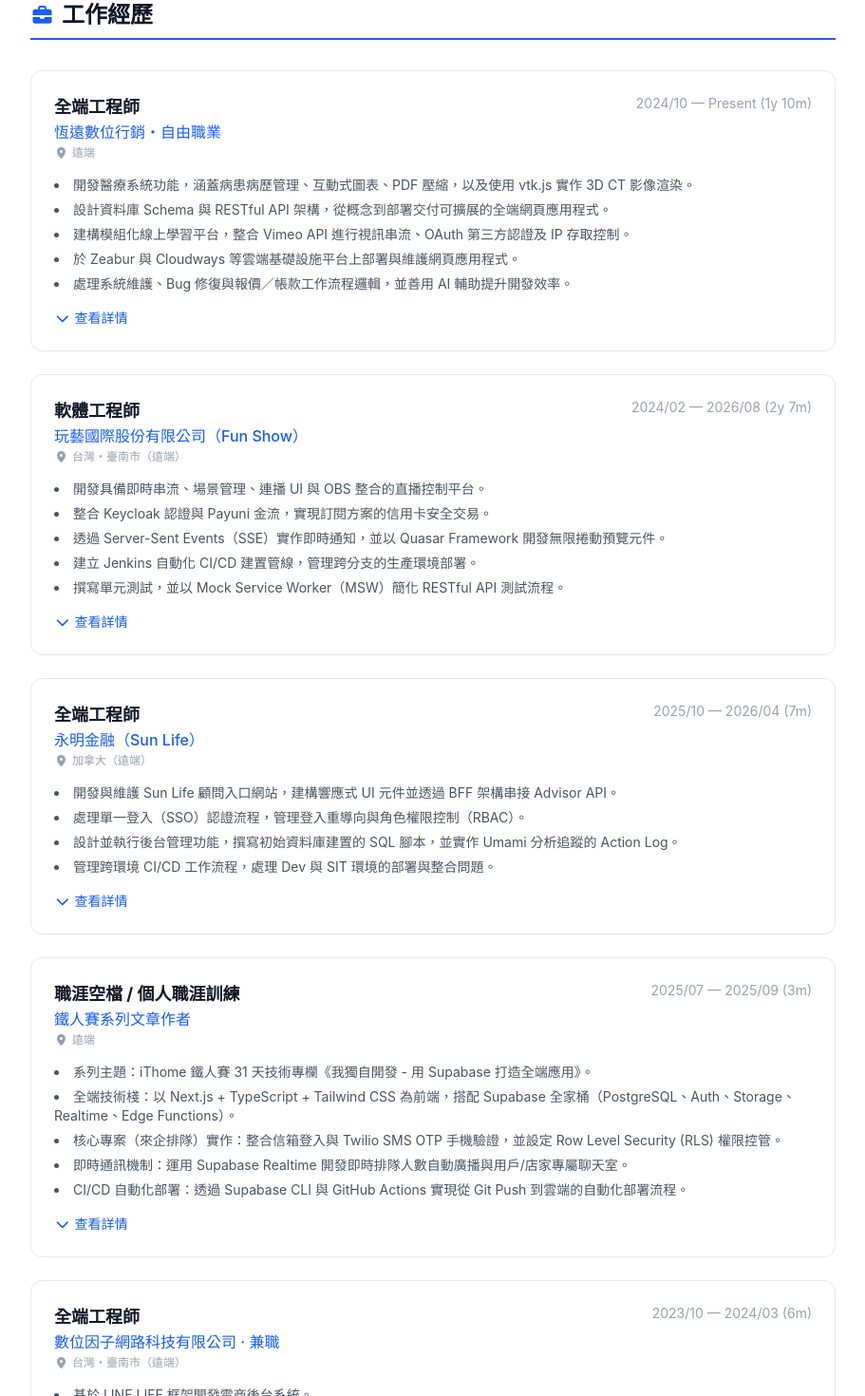
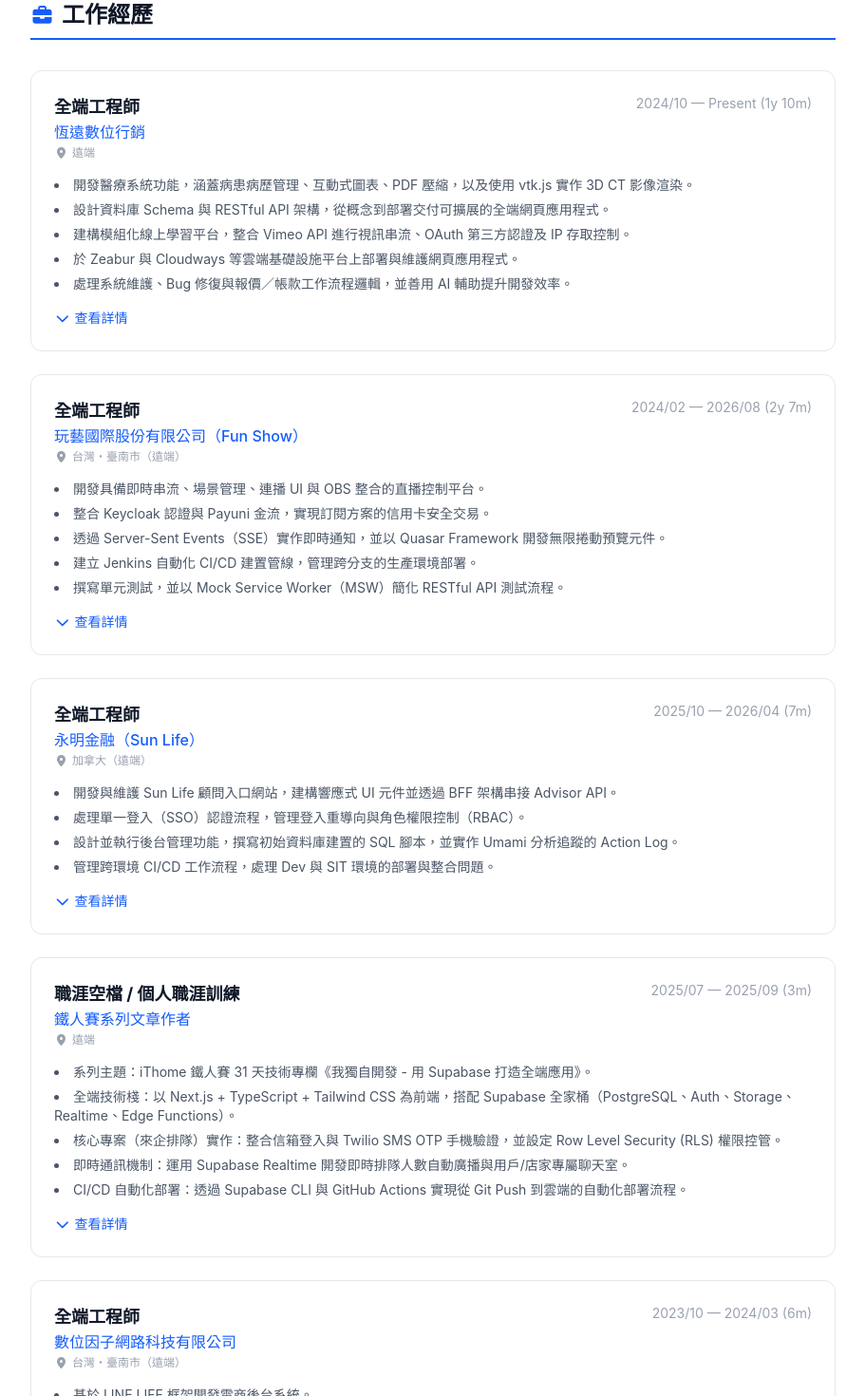
Before and after one commit to snowman12320/snowman12320.github.io, a Vue app: page / in a window 1280 px wide. Shown: the part 500-1970 px from the top of the page at 95% size, without its empty margins (184-1095 px from the left). Built offline with nearby package versions, Linux system fonts and the light colour scheme.

Commit message:
fix: update name formatting and job titles in multiple files

```diff
--- a/_legacy/index.html
+++ b/_legacy/index.html
@@ -258,7 +258,7 @@
           href="#"
           class="text-lg font-bold text-blue-600 hover:text-blue-700 dark:text-blue-400 dark:hover:text-blue-300 transition-colors"
         >
-          <span x-show="lang === 'zh'">陳威良 (William)</span>
+          <span x-show="lang === 'zh'">陳威良 William</span>
           <span x-show="lang === 'en'">William Chen</span>
         </a>
         <nav class="hidden sm:flex items-center gap-6 text-sm text-gray-600 dark:text-gray-400">
@@ -528,8 +528,8 @@
             <div class="flex flex-col sm:flex-row sm:items-start sm:justify-between gap-1">
               <div>
                 <h3 class="text-lg font-bold text-gray-900 dark:text-gray-100">
-                  <span x-show="lang === 'zh'">軟體工程師</span>
-                  <span x-show="lang === 'en'">Software Engineer</span>
+                  <span x-show="lang === 'zh'">全端工程師</span>
+                  <span x-show="lang === 'en'">Full Stack Engineer</span>
                 </h3>
                 <p class="text-blue-600 dark:text-blue-400 font-medium">
                   <span x-show="lang === 'zh'">玩藝國際股份有限公司（Fun Show）</span>
@@ -1989,7 +1989,7 @@
       class="border-t border-gray-200 dark:border-gray-800 py-6 text-center text-sm text-gray-400 dark:text-gray-600"
     >
       © <span x-text="new Date().getFullYear()"></span>
-      <span x-show="lang === 'zh'">陳威良 (William). 使用 Tailwind CSS v4 & Alpine.js 建構。</span>
+      <span x-show="lang === 'zh'">陳威良 William. 使用 Tailwind CSS v4 & Alpine.js 建構。</span>
       <span x-show="lang === 'en'">William Chen. Built with Tailwind CSS v4 & Alpine.js.</span>
     </footer>
 
--- a/src/data/experience.ts
+++ b/src/data/experience.ts
@@ -4,7 +4,7 @@
   {
     id: 'hengyuan-freelance',
     position: { zh: '全端工程師', en: 'Full Stack Engineer' },
-    company: { zh: '恆遠數位行銷・自由職業', en: 'Hengyuan Digital Marketing · Freelance' },
+    company: { zh: '恆遠數位行銷', en: 'Hengyuan Digital Marketing · Freelance' },
     location: { zh: '遠端', en: 'Remote' },
     period: '2024/10 — Present (1y 10m)',
     bullets: {
@@ -27,7 +27,7 @@
   },
   {
     id: 'fun-show',
-    position: { zh: '軟體工程師', en: 'Software Engineer' },
+    position: { zh: '全端工程師', en: 'Full Stack Engineer' },
     company: { zh: '玩藝國際股份有限公司（Fun Show）', en: 'Fun Show International Co., Ltd.' },
     location: { zh: '台灣・臺南市（遠端）', en: 'Tainan, Taiwan' },
     period: '2024/02 — 2026/08 (2y 7m)',
@@ -118,7 +118,7 @@
   {
     id: 'digital-factor',
     position: { zh: '全端工程師', en: 'Full Stack Engineer' },
-    company: { zh: '數位因子網路科技有限公司 · 兼職', en: 'Digital Factor Network Technology · Part-time' },
+    company: { zh: '數位因子網路科技有限公司 ', en: 'Digital Factor Network Technology · Part-time' },
     location: { zh: '台灣・臺南市（遠端）', en: 'Tainan, Taiwan' },
     period: '2023/10 — 2024/03 (6m)',
     bullets: {
--- a/src/locales/zh.ts
+++ b/src/locales/zh.ts
@@ -5,7 +5,7 @@
     skills: '技能',
   },
   profile: {
-    name: '陳威良 (William)',
+    name: '陳威良 William',
     title: '軟體工程師',
     location: '台灣・臺南市',
     summary:
@@ -30,5 +30,5 @@
     projects: '個人專案',
     skills: '技能',
   },
-  footer: '陳威良 (William). Built with Vue 3 + Vite + Tailwind CSS.',
+  footer: '陳威良 William. Built with Vue 3 + Vite + Tailwind CSS.',
 }
```
